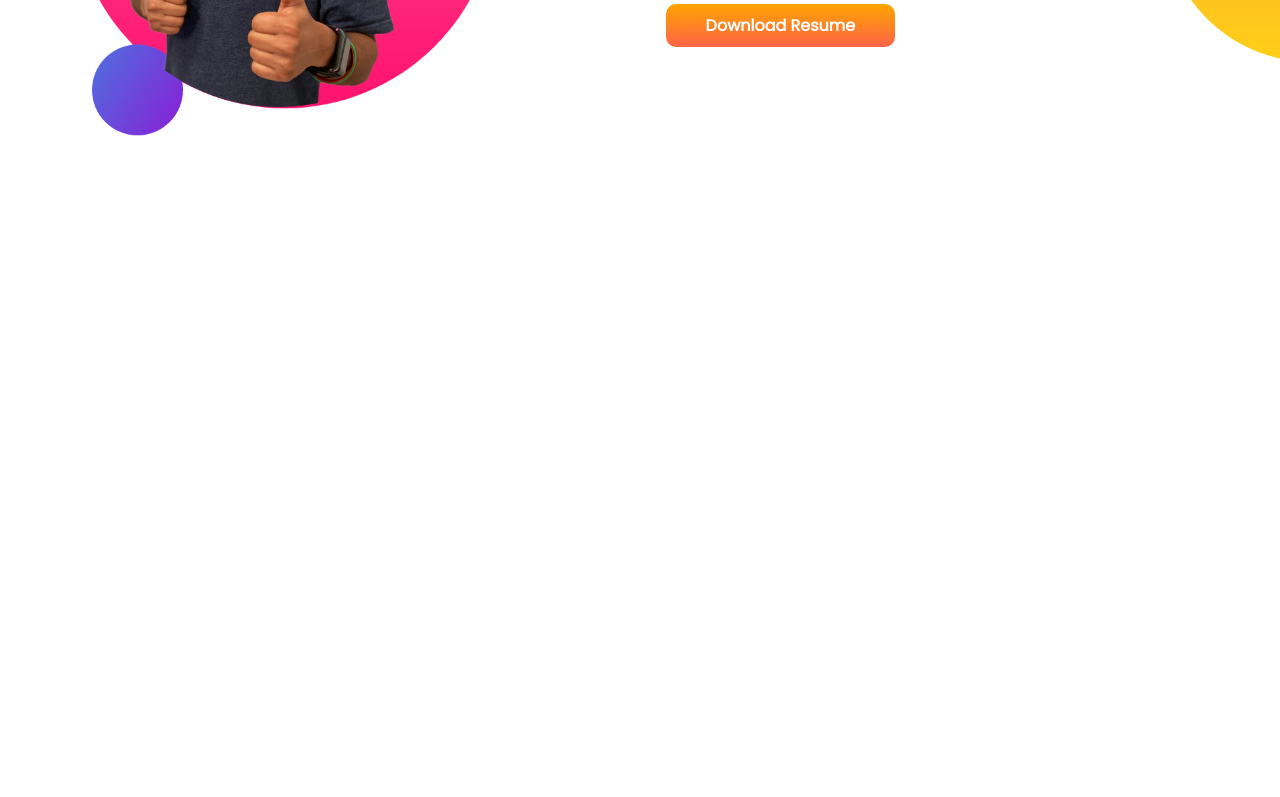
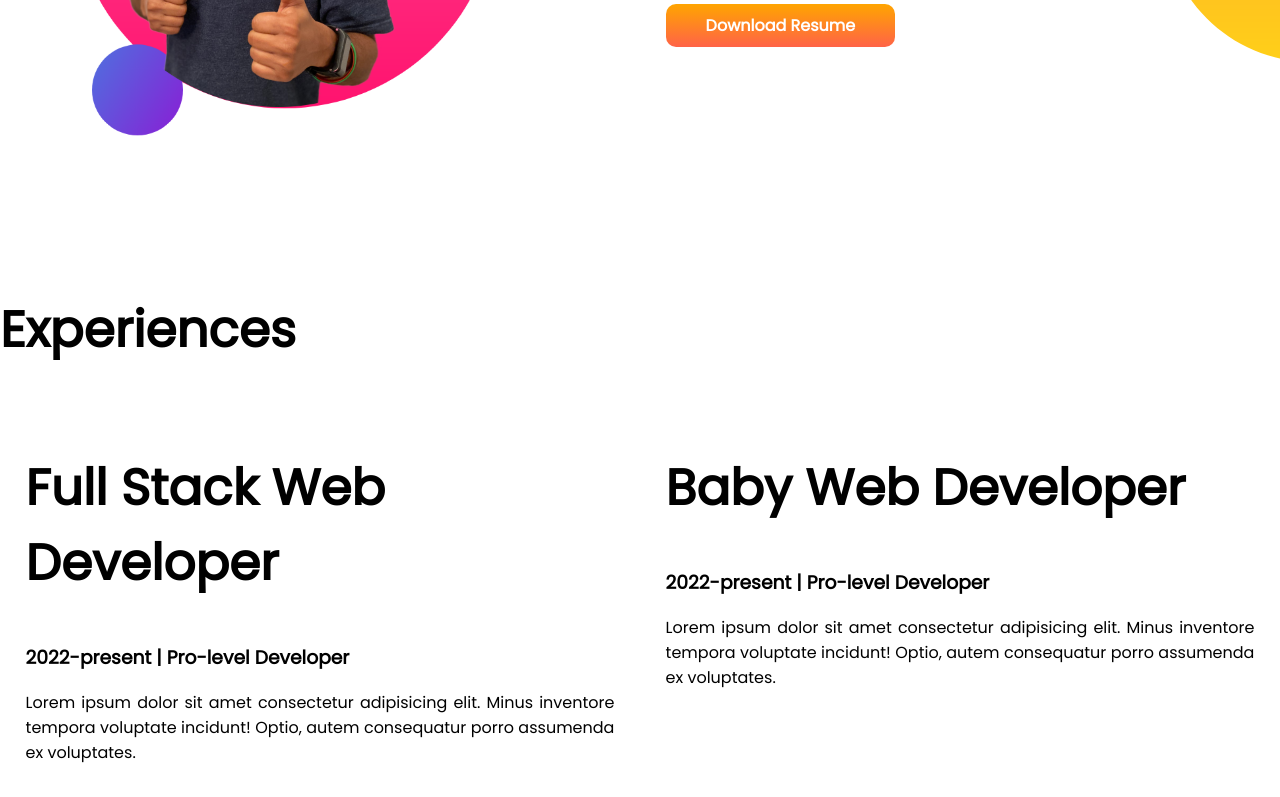
Before and after one commit to sowmitraguho/developer-portfolio, a plain HTML site: page index.html in a window 1280 px wide. Shown: the part 941-1738 px from the top of the page. Before the commit the page ends 1234 px from the top, so only its background shows below. Drawn offline with Linux system fonts and the light colour scheme.

Commit message:
new class fexible-container added

```diff
--- a/index.html
+++ b/index.html
@@ -13,7 +13,7 @@
 </head>
 
 <body>
-    <section class="top-banner">
+    <section class="top-banner flexible-container">
         <div class="half-width">
             <h1>Welcome To</h1>
             <h1> <span class="orange-color">Sowmitra Guha </span> World!</h1>
@@ -28,7 +28,7 @@
         </div>
     </section>
 
-    <section class="dream-big">
+    <section class="dream-big flexible-container">
         <div class="half-width">
             <img src="images/jhankar2.png" alt="">
         </div>
@@ -39,6 +39,23 @@
             <a href="#" target="_blank" class="btn">Download Resume</a>
         </div>
     </section>
+    <section class="experience">
+        <h1>Experiences</h1>
+        <div class="flexible-container">
+            <div class="half-width">
+                <h1>Full Stack Web Developer</h1>
+                <h3>2022-present | Pro-level Developer</h3>
+                <p>Lorem ipsum dolor sit amet consectetur adipisicing elit. Minus inventore tempora voluptate incidunt! Optio, autem consequatur porro assumenda ex voluptates.</p>
+            </div>
+            <div class="half-width">
+                <h1>Baby Web Developer</h1>
+                <h3>2022-present | Pro-level Developer</h3>
+                <p>Lorem ipsum dolor sit amet consectetur adipisicing elit. Minus inventore tempora voluptate incidunt! Optio, autem consequatur porro assumenda ex voluptates.</p>
+
+            </div>
+        </div>
+
+    </section>
 
 
 </body>
--- a/style.css
+++ b/style.css
@@ -8,7 +8,7 @@ h1{
 .orange-color{
     color: orange;
 }
-section{
+.flexible-container{
     display: flex;
     margin-bottom: 150px;
 }
```
